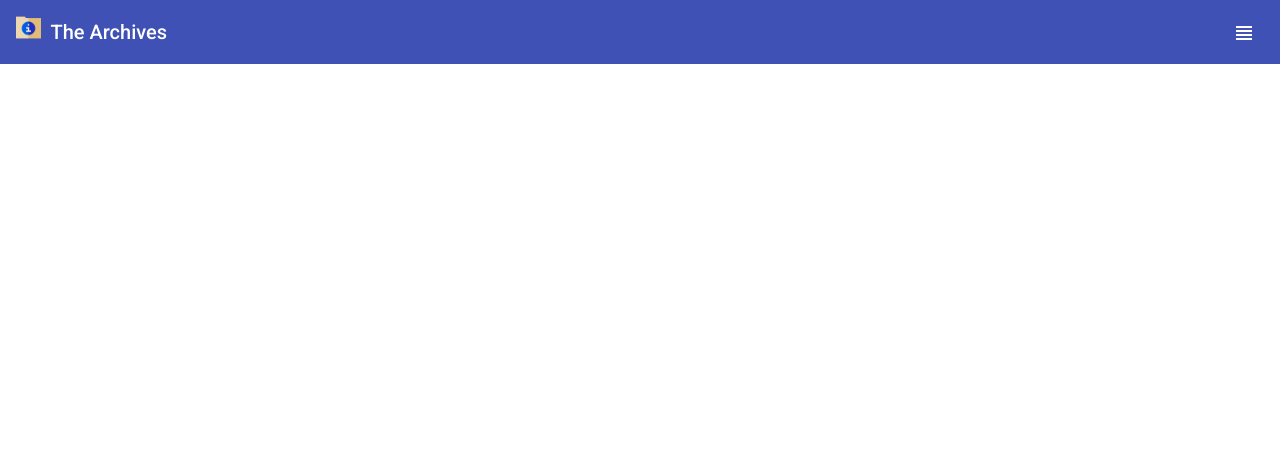
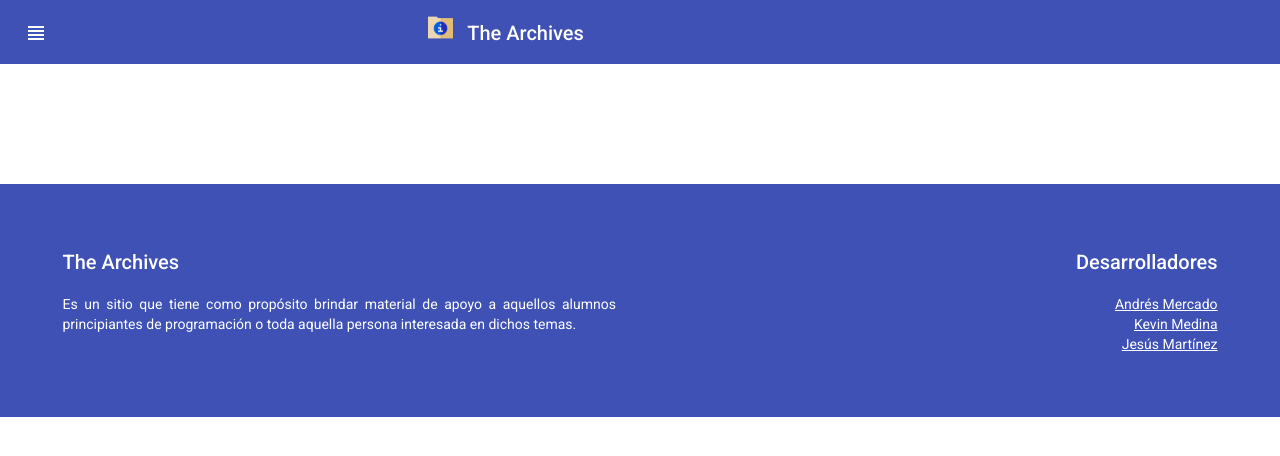
Before and after one commit to JesusMartinez20/TheArchives, an Angular app: page / in a window 1280 px wide. Shown: the top 456 px of the page. Built offline with nearby package versions, Linux system fonts and the light colour scheme.

Commit message:
Footer y rutas.

```diff
--- a/src/app/app.component.css
+++ b/src/app/app.component.css
@@ -5,3 +5,28 @@
   .spacer {
     flex: 1 1 auto;
   }
+
+.header{
+  width: 33%;
+}
+
+.titulo{
+  display: flex;
+  justify-content: center;
+}
+
+.divFooter{
+  width: 50%;
+  padding: 2%;
+}
+
+footer{
+  display: flex;
+  padding: 3%;
+
+}
+
+p,a,h2{
+  text-align: justify;
+  color: white;
+}
--- a/src/app/app.component.html
+++ b/src/app/app.component.html
@@ -1,10 +1,6 @@
 <mat-toolbar color="primary">
-  <mat-toolbar-row>
-    <span>
-      <img src="assets\carpeta.png" height="25" width="25">
-    </span>
-    <span> &nbsp; The Archives</span>
-    <span class="spacer"></span>
+  <mat-toolbar-row class="divs">
+    <div class="header">
         <button mat-icon-button [matMenuTriggerFor]="menu">
             <mat-icon>view_headline</mat-icon>
           </button>
@@ -13,13 +9,13 @@
             <button mat-menu-item [matMenuTriggerFor]="ED">Estructuras de datos</button>
           </mat-menu>
           <mat-menu #MO="matMenu">
-      <button mat-menu-item>Burbuja</button>
-      <button mat-menu-item>Seleccion</button>
-      <button mat-menu-item>Inserción</button>
-      <button mat-menu-item>Bucket</button>
-      <button mat-menu-item>Cuentas</button>
-      <button mat-menu-item>Merge</button>
-      <button mat-menu-item>Radix</button>
+            <button mat-menu-item routerLink="burbuja">Burbuja</button>
+            <button mat-menu-item routerLink="seleccion">Seleccion</button>
+            <button mat-menu-item routerLink="insercion">Inserción</button>
+            <button mat-menu-item routerLink="bucket">Bucket</button>
+            <button mat-menu-item routerLink="cuentas">Cuentas</button>
+            <button mat-menu-item routerLink="merge">Merge</button>
+            <button mat-menu-item routerLink="radix">Radix</button>
             <button mat-menu-item routerLink="shell">Shell</button>
             <button mat-menu-item routerLink="quicksort">Quicksort</button>
           </mat-menu>
@@ -34,22 +30,36 @@
             <button mat-menu-item>LDE</button>
             <button mat-menu-item>Grafos</button>
           </mat-menu>
+    </div>
 
-
-   <!-- <mat-menu #menu="matMenu">
-      <button mat-menu-item>
-        <mat-icon>trending_up</mat-icon>
-        <span>Métodos de ordenamiento</span>
-      </button>
-      <button mat-menu-item>
-        <mat-icon>memory</mat-icon>
-        <span>Estructuras de datos</span>
-      </button>
-      <button mat-menu-item>
-        <mat-icon>notifications_off</mat-icon>
-        <span>Disable alerts</span>
-      </button>
-    </mat-menu>-->
+    <div class="titulo, header">
+        <span>
+            <img src="assets\carpeta.png" height="25" width="25">
+          </span>
+          <span> &nbsp; The Archives</span>
+    </div>
+    <div class="header"></div>
   </mat-toolbar-row>
 </mat-toolbar>
 <router-outlet></router-outlet>
+<div style="height: 15%;"></div>
+
+
+<footer style=background-color:#3f51b5>
+    <div class="divFooter">
+        <h2>
+            The Archives
+        </h2>
+        <p>
+           Es un sitio que tiene como propósito brindar material de apoyo a aquellos alumnos principiantes de programación o toda aquella persona interesada en dichos temas.
+        </p>
+    </div>
+    <div class="divFooter" style="text-align: right;">
+        <h2 style="text-align: right;">
+            Desarrolladores
+        </h2>
+        <a href="https://github.com/Chit0mx" target="_blank">Andrés Mercado</a><br>
+        <a href="https://github.com/TheRaven0" target="_blank">Kevin Medina</a><br>
+        <a href="https://github.com/JesusMartinez20" target="_blank">Jesús Martínez</a>
+    </div>
+</footer>
```
Also changed, not shown: src/app/app.module.ts (+8 -1 lines). Lines whose indentation alone changed are shown as unchanged.
